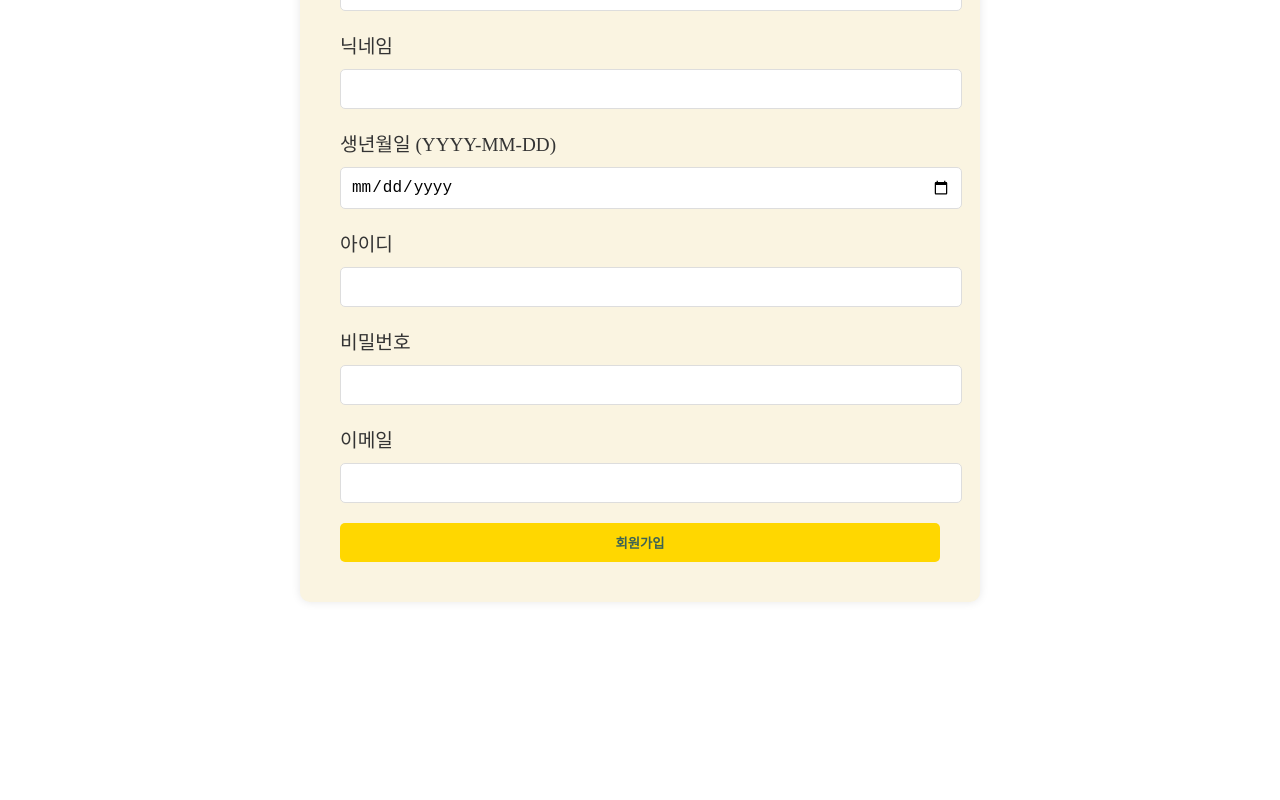
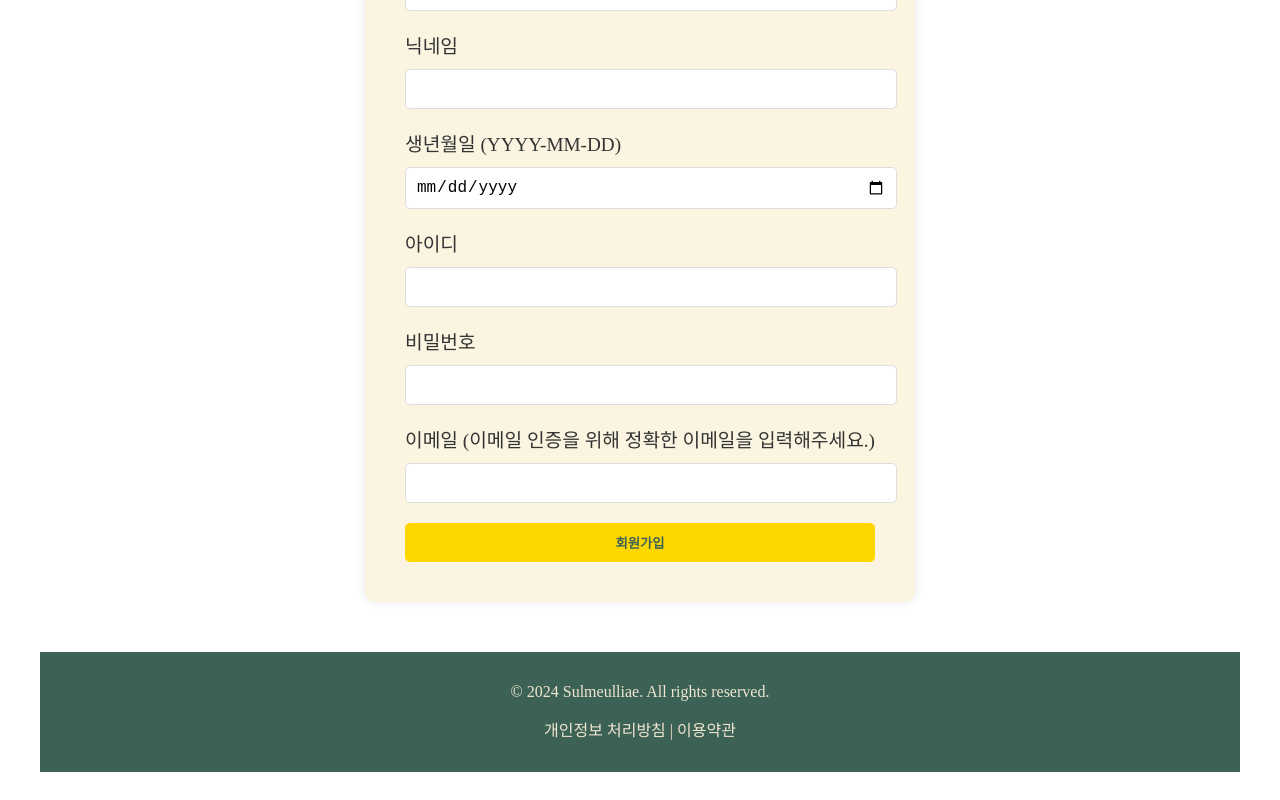
Before and after one commit to nahyunkeem/sulmeulliae_frontend, a React (Create React App) app: page /signup in a window 1280 px wide. Shown: the part 332-1132 px from the top of the page. Before the commit the page ends 1012 px from the top, so only its background shows below. Built offline with nearby package versions, Linux system fonts and the light colour scheme.

Commit message:
CSS_Footer

```diff
--- a/src/App.js
+++ b/src/App.js
@@ -1,7 +1,7 @@
 import React, { useState, useEffect } from 'react';
 import { BrowserRouter as Router, Routes, Route, Link } from 'react-router-dom';
 import EvaluationList from './components/EvaluationList';
-import EvaluationDetail from './components/EvaluationDetail';  // 평가 상세 페이지 컴포넌트
+import EvaluationDetail from './components/EvaluationDetail';
 import Login from './components/Login';
 import Signup from './components/Signup';
 import FreeBoard from './components/FreeBoard';
@@ -24,14 +24,13 @@ function App() {
     const [userId, setUserId] = useState(null);
 
     useEffect(() => {
-        // localStorage에서 사용자명 불러오기
         const storedUsername = localStorage.getItem('username');
         const storedUserId = localStorage.getItem('userId');
         if (storedUsername) {
             setUsername(storedUsername);
         }
         if (storedUserId) {
-            setUserId(storedUserId);  // userId 상태 설정
+            setUserId(storedUserId);
         }
     }, []);
 
@@ -50,6 +49,9 @@ function App() {
             maxWidth: '1200px',
             margin: '0 auto',
             padding: '20px',
+            minHeight: 'calc(100vh - 60px)',  // 전체 화면에서 footer를 제외한 영역
+            display: 'flex',
+            flexDirection: 'column',
         },
         nav: {
             backgroundColor: '#3c6255',
@@ -81,6 +83,17 @@ function App() {
         },
         buttonHover: {
             backgroundColor: '#e6c200',
+        },
+        footer: {
+            backgroundColor: '#3c6255',
+            color: '#f0e5d1',
+            textAlign: 'center',
+            padding: '15px',
+            marginTop: 'auto',  // flex 컨테이너에서 footer를 하단에 위치
+        },
+        footerLink: {
+            color: '#f0e5d1',
+            textDecoration: 'none',
         },
     };
 
@@ -130,6 +143,15 @@ function App() {
                     <Route path="/accounts/password" element={<UserPasswordChange />} />
                     <Route path="/accounts/withdraw" element={<UserWithdraw />} />
                 </Routes>
+
+                {/* Footer 추가 */}
+                <footer style={styles.footer}>
+                    <p>© 2024 Sulmeulliae. All rights reserved.</p>
+                    <p>
+                        <Link to="/privacy-policy" style={styles.footerLink}>개인정보 처리방침</Link> |{' '}
+                        <Link to="/terms-of-service" style={styles.footerLink}>이용약관</Link>
+                    </p>
+                </footer>
             </div>
         </Router>
     );
--- a/src/components/Signup.js
+++ b/src/components/Signup.js
@@ -27,7 +27,7 @@ function Signup() {
         // 회원가입 API 호출
         api.post('/accounts/', formData)
             .then(() => {
-                alert('회원가입이 완료되었습니다. 로그인 페이지로 이동합니다.');
+                alert('회원가입이 완료되었습니다. 이메일 인증후 로그인해주세요!');
                 navigate('/login');
             })
             .catch((error) => {
@@ -147,7 +147,7 @@ function Signup() {
                     />
                 </div>
                 <div style={styles.formGroup}>
-                    <label style={styles.label}>이메일</label>
+                    <label style={styles.label}>이메일 (이메일 인증을 위해 정확한 이메일을 입력해주세요.)</label>
                     <input
                         type="email"
                         name="email"
```
